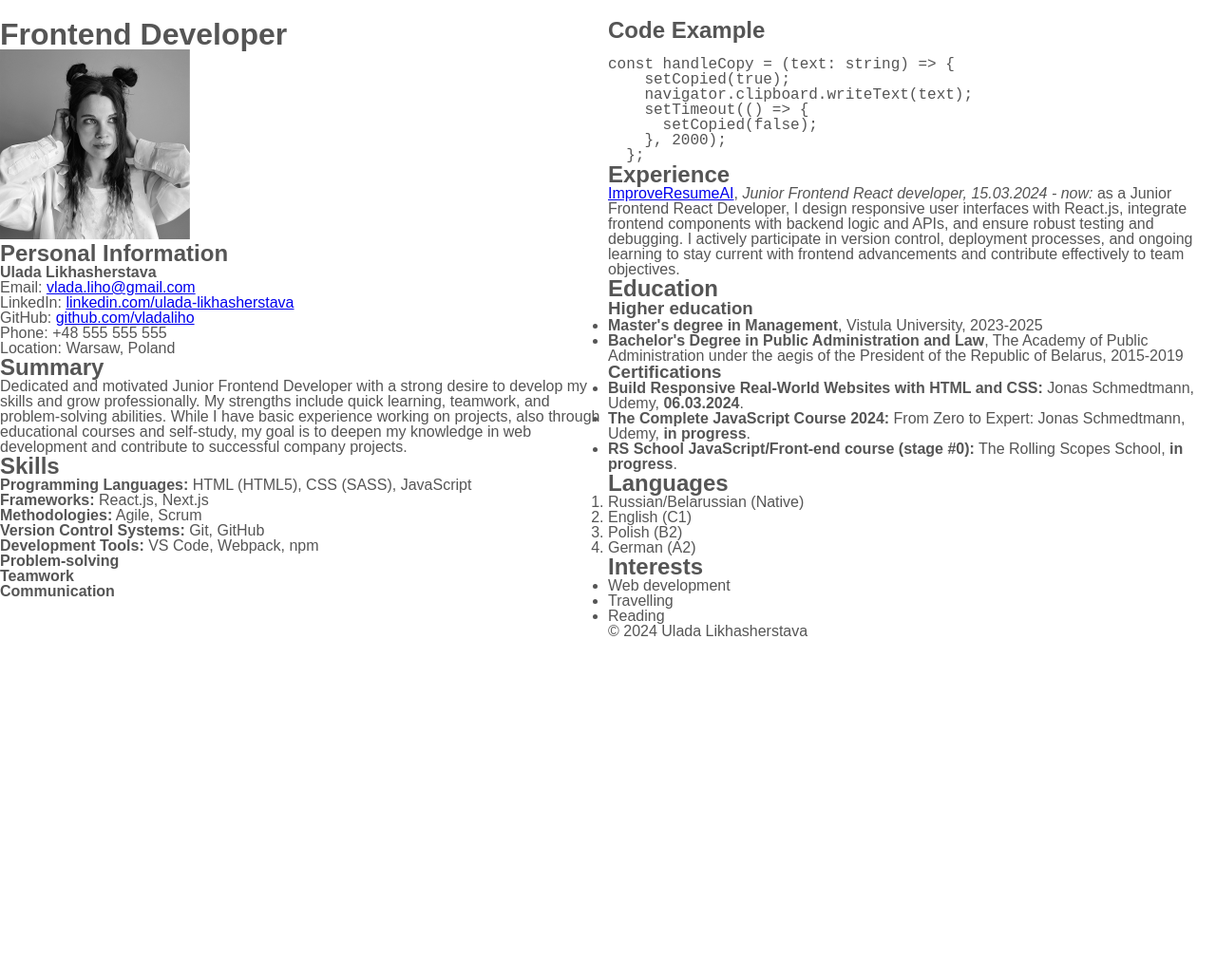
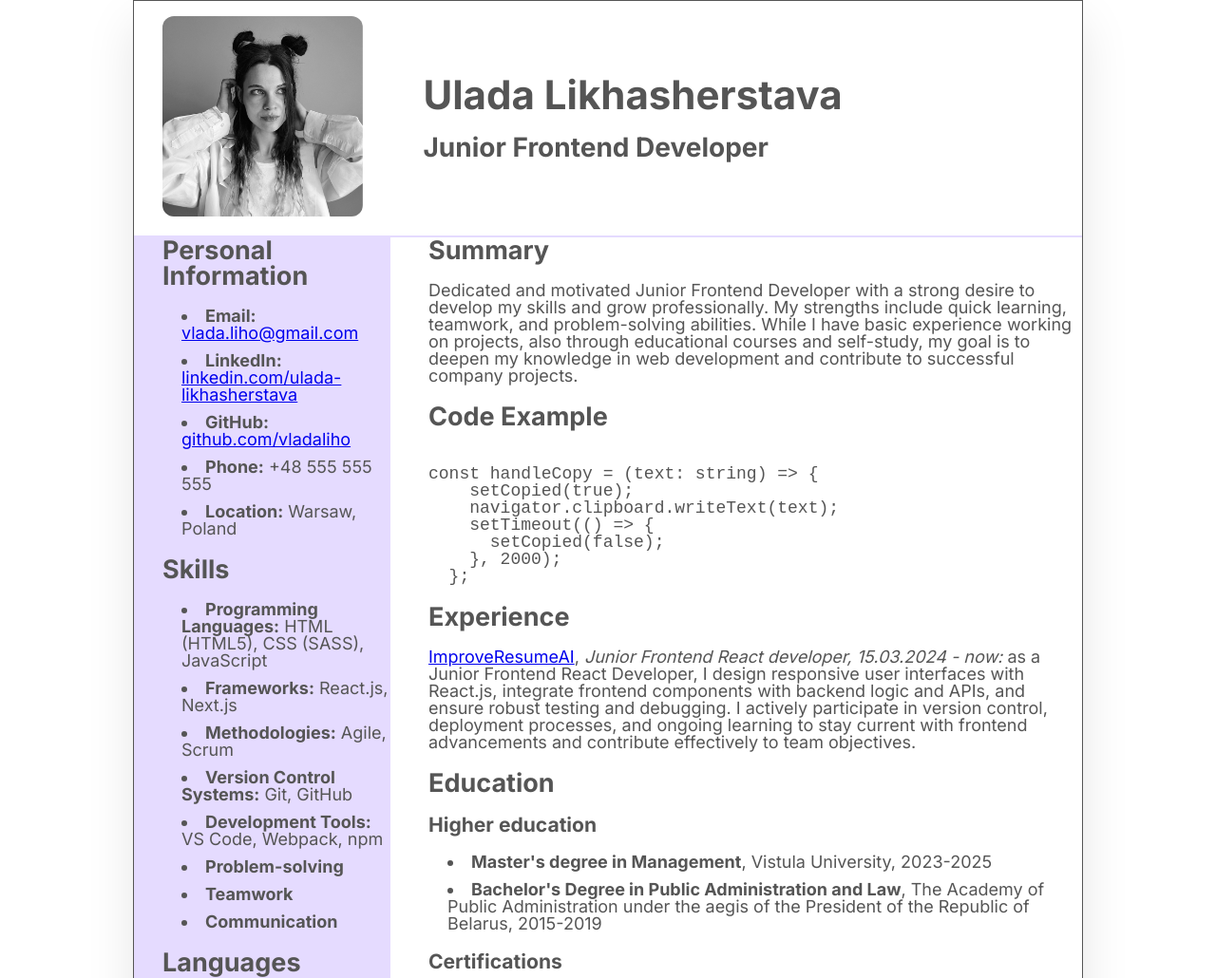
Before and after one commit to vladaliho/rsschool-cv, a plain HTML site: page index.html in a window 1280 px wide. Shown: the top 1030 px of the page at 95% size. Before the commit the page ends 800 px from the top, so only its background shows below. Drawn offline with Linux system fonts and the light colour scheme.

Commit message:
fix: update added flex and color

```diff
--- a/index.html
+++ b/index.html
@@ -6,33 +6,42 @@
     <title>Frontend Developer CV</title>
 
     <link rel="stylesheet" href="style.css">
+    <link rel="preconnect" href="https://fonts.googleapis.com">
+<link rel="preconnect" href="https://fonts.gstatic.com" crossorigin>
+<link href="https://fonts.googleapis.com/css2?family=Inter:wght@100..900&family=M+PLUS+Rounded+1c:wght@400;500;700;800&display=swap" rel="stylesheet">
 </head>
 <body>
-    <div class="content-block">
-    <div class="important-info">
+
     <header>
-        <h1>Frontend Developer</h1>
+        <section class="name-photo">
+            <div class="photo-block">
+        <img src="/rsschool-cv/photo/vlada-liho.jpeg" alt="vladaliho photo"
+        class="my-photo">
+            </div>
+            <div class="name-block">
+        <h1 class="heading-primary">Ulada Likhasherstava</h1>
+        <h2 class="heading-secondary">Junior Frontend Developer</h2>
+            </div>
+        </section>
     </header>
 
-    <main></main>
-            <img src="/rsschool-cv/photo/vlada-liho.jpeg" alt="vladaliho photo" width="200">
+    <main>
+        <div class="content-block">
+            <div class="column-background">
+        <div class="important-info">
         <h2>Personal Information</h2>
         <nav>
-<ul>
-    <li><strong>Ulada Likhasherstava</strong></li>
-    <li>Email: <a href="mailto:vlada.liho@gmail.com">vlada.liho@gmail.com</a></li>
-    <li>LinkedIn: <a href="https://www.linkedin.com/in/ulada-likhasherstava-0880b5226">linkedin.com/ulada-likhasherstava</a></li>
-    <li>GitHub: <a href="https://github.com/vladaliho">github.com/vladaliho</a></li>
-    <li>Phone: +48 555 555 555</li>
-    <li>Location: Warsaw, Poland</li>
+<ul class="bullet-points">
+    <li><strong>Email:</strong> <a href="mailto:vlada.liho@gmail.com">vlada.liho@gmail.com</a></li>
+    <li><strong>LinkedIn:</strong> <a href="https://www.linkedin.com/in/ulada-likhasherstava-0880b5226">linkedin.com/ulada-likhasherstava</a></li>
+    <li><strong>GitHub:</strong> <a href="https://github.com/vladaliho">github.com/vladaliho</a></li>
+    <li><strong>Phone:</strong> +48 555 555 555</li>
+    <li><strong>Location:</strong> Warsaw, Poland</li>
 </ul>
 </nav>
-<h2>Summary</h2>
-<p>Dedicated and motivated Junior Frontend Developer with a strong desire to develop my skills and grow professionally. My strengths include quick learning, teamwork, and problem-solving abilities. While I have basic experience working on projects, also through educational courses and self-study, my goal is to deepen my knowledge in web development and contribute to successful company projects.</p>
-
 
 <h2>Skills</h2>
-<ul>
+<ul class="bullet-points">
     <li><strong>Programming Languages:</strong> HTML (HTML5), CSS (SASS), JavaScript</li>
     <li><strong>Frameworks:</strong> React.js, Next.js</li>
     <li><strong>Methodologies:</strong> Agile, Scrum</li>
@@ -42,9 +51,20 @@
     <li><strong>Teamwork</strong></li>
     <li><strong>Communication</strong></li>
 </ul>
+
+<h2>Languages</h2>
+<ol class="bullet-points">
+    <li>Russian/Belarussian (Native)</li>
+    <li>English (C1)</li>
+    <li>Polish (B2)</li>
+    <li>German (A2)</li>
+</ol>
 </div>
+</div>
+<div class="secondary-info">
+    <h2>Summary</h2>
+<p>Dedicated and motivated Junior Frontend Developer with a strong desire to develop my skills and grow professionally. My strengths include quick learning, teamwork, and problem-solving abilities. While I have basic experience working on projects, also through educational courses and self-study, my goal is to deepen my knowledge in web development and contribute to successful company projects.</p>
 
-<div class="secondary-info">
 <h2>Code Example</h2>
 <pre><code>
 const handleCopy = (text: string) => {
@@ -61,33 +81,25 @@ const handleCopy = (text: string) => {
 
 <h2>Education</h2>
 <h3>Higher education</h3>
-<ul>
+<ul class="bullet-points">
     <li><strong>Master's degree in Management</strong>, Vistula University, 2023-2025</li>
     <li><strong>Bachelor's Degree in Public Administration and Law</strong>, The Academy of Public Administration under the aegis of the President of the Republic of Belarus, 2015-2019</li>
 </ul>
 
 <h3>Certifications</h3>
-<ul>
+<ul class="bullet-points">
     <li><strong>Build Responsive Real-World Websites with HTML and CSS:</strong> Jonas Schmedtmann, Udemy, <strong>06.03.2024</strong>.</li>
     <li><strong>The Complete JavaScript Course 2024:</strong> From Zero to Expert: Jonas Schmedtmann, Udemy, <strong>in progress</strong>.</li>
     <li><strong>RS School JavaScript/Front-end course (stage #0):</strong> The Rolling Scopes School, <strong>in progress</strong>.</li>
 </ul>
 
-<h2>Languages</h2>
-<ol>
-    <li>Russian/Belarussian (Native)</li>
-    <li>English (C1)</li>
-    <li>Polish (B2)</li>
-    <li>German (A2)</li>
-</ol>
-
 <h2>Interests</h2>
-<ul>
+<ul class="bullet-points">
     <li>Web development</li>
     <li>Travelling</li>
     <li>Reading</li>
 </ul>
-    </main>
+</main>
 <footer>
     <p>&copy; 2024 Ulada Likhasherstava</p>
     </footer>
--- a/style.css
+++ b/style.css
@@ -9,17 +9,89 @@ html {
 }
 
 body {
-    font-family: sans-serif;
-    line-height: 1;
-    font-weight: 400;
+ font-family: Inter, sans-serif;
+line-height: 1;
+font-weight: 400;
+color: #555;
+  font-size: 1.6rem;
+  border: #555 solid 1px;
+  max-width: 100rem;
+  margin: 0 auto;
+  box-shadow: 0 2.4rem 4.8rem rgba(0, 0, 0, 0.1);
+}
+
+
+.name-photo{
+display: grid;
+grid-template-columns: 25% 75%;
+max-width: 100rem;
+align-items: center;
+border-bottom: #e5dbff solid 2px;
+padding: 1.6rem 3rem 1.8rem 3rem;
+}
+
+.my-photo {
+    width: 90%;
+    height: auto;
+    border-radius: 12px;
+
+}
+
+.heading-primary {
+    font-size: 4.2rem;
+    font-weight: 700;
     color: #555;
-  padding-top: 2rem;
-  font-size: 1.6rem;
+    margin-bottom: 2rem;
+    margin-left: 4rem;
+    }
+
+.heading-secondary {
+    font-size: 2.8rem;
+    font-weight: 700;
+    color: #555;
+    margin-left: 4rem;
+
 }
 
 .content-block {
-display: grid;
-grid-template-columns: 1fr 1fr;
-max-width: 130rem;
-margin: 0 auto;
+    display: flex;
+    align-items: center;
+    justify-content: space-between;
+    max-width: 100rem;
+    gap: 4rem;
+
+        }
+
+.column-background {
+    display: flex;
+    background-color: #e5dbff;
+    align-self: stretch;
+    flex-basis: 27rem;
+    flex-shrink: 0;
 }
+
+.important-info {
+    font-size: 1.8rem;
+    display: flex;
+    flex-direction: column;
+    gap: 2rem;
+    padding-left: 3rem;
+
+}
+
+.secondary-info {
+    font-size: 1.8rem;
+    display: flex;
+    flex-direction: column;
+    gap: 2rem;
+}
+
+.bullet-points {
+    font-size: 1.8rem;
+    display: flex;
+    flex-direction: column;
+    gap: 1.1rem;
+    padding-left: 20px;
+    margin-left: 0;
+    list-style-position: inside;
+}
```
